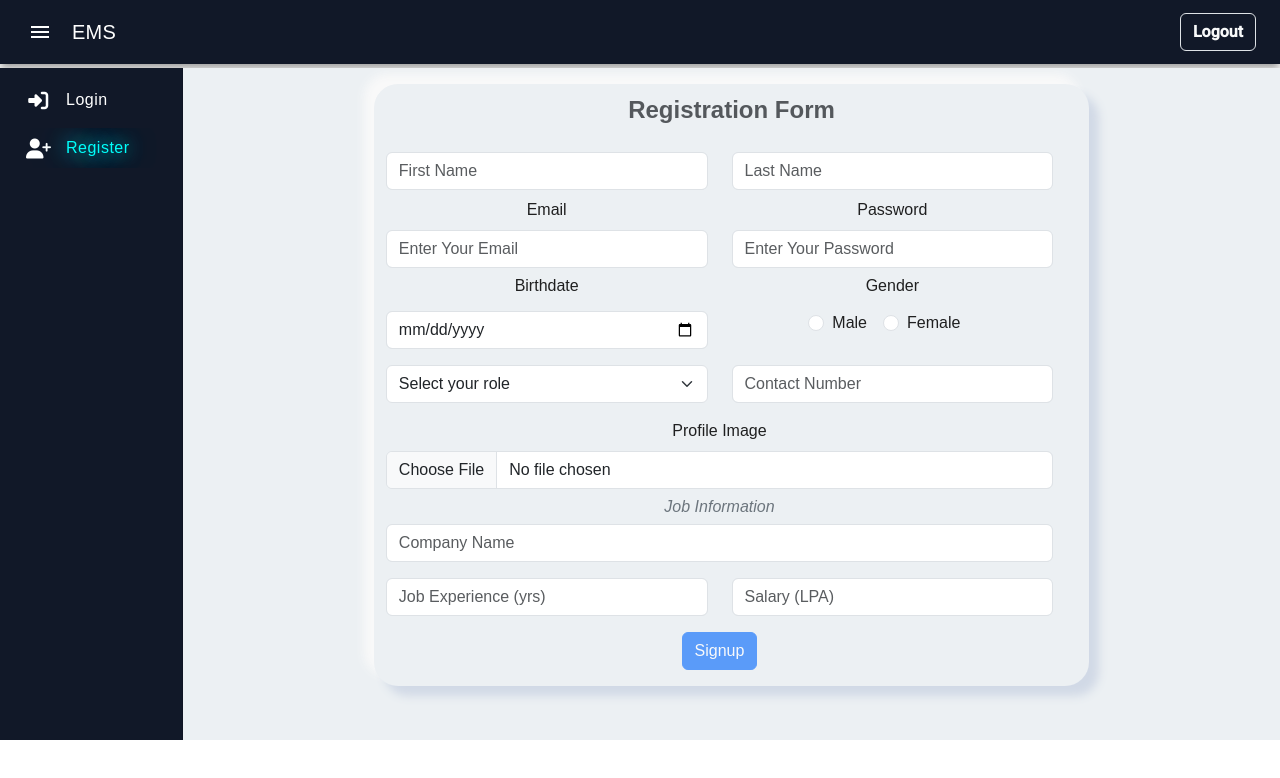
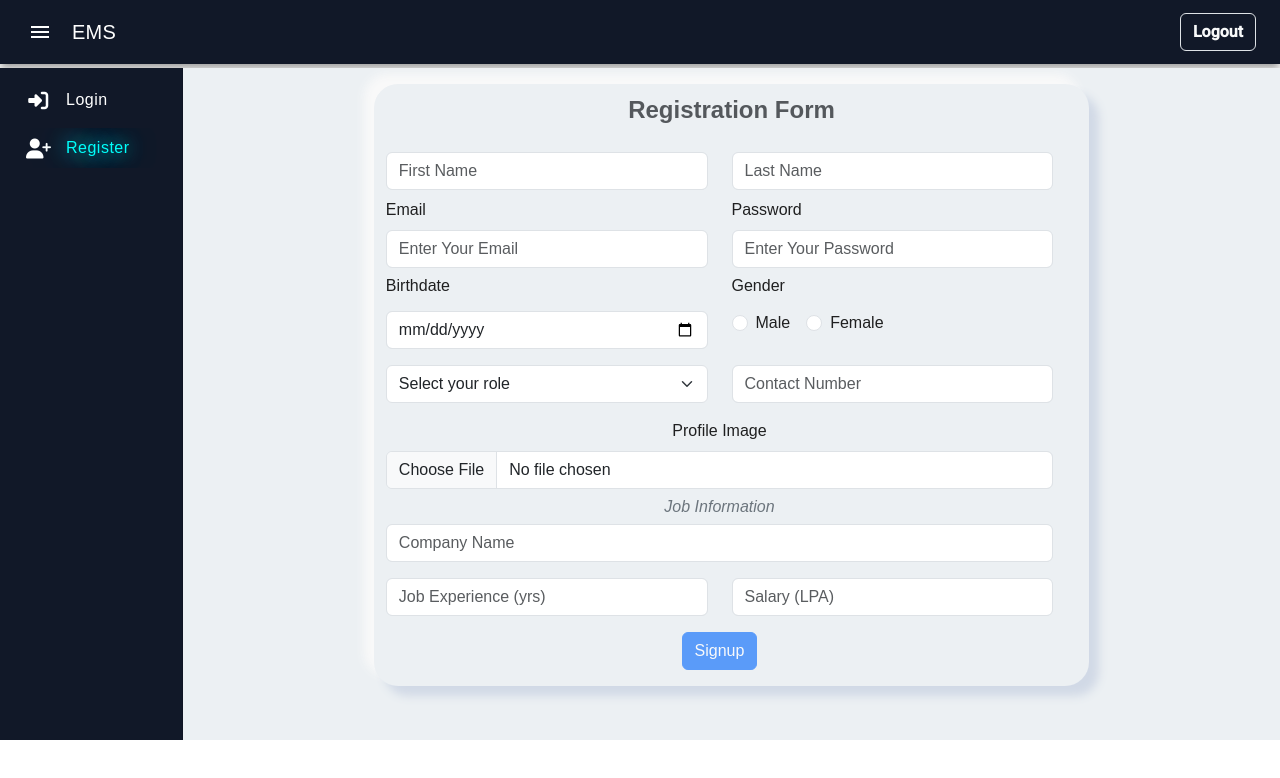
Before and after one commit to jayshree-1310/Employee_Management_system, an Angular app: page /register in a window 1280 px wide. Shown: the top 778 px of the page. Built offline with nearby package versions, Linux system fonts and the light colour scheme.

Commit message:
registration

```diff
--- a/src/app/common/registrationform/registrationform.component.css
+++ b/src/app/common/registrationform/registrationform.component.css
@@ -5,3 +5,8 @@
   overflow: hidden;
   z-index: 0;
 }
+
+
+.abc{
+  text-align: left;
+}
--- a/src/app/common/registrationform/registrationform.component.html
+++ b/src/app/common/registrationform/registrationform.component.html
@@ -52,8 +52,8 @@
 
         <!-- PERSONAL INFORMATION -->
         <div class="row mt-2">
-          <div class="col">
-            <label for="email" class="form-label">Email</label>
+          <div class="col abc" >
+            <label for="email" class="form-label "  >Email</label>
             <input
               type="email"
               class="form-control"
@@ -61,7 +61,7 @@
               id="email"
             />
           </div>
-          <div class="col">
+          <div class="col abc">
             <label for="password" class="form-label">Password</label>
             <input
               type="password"
@@ -73,13 +73,13 @@
         </div>
 
         <div class="row mt-1">
-          <div class="col">
+          <div class="col abc">
             <h6>
               <label for="datepicker" class="form-label mt-1">Birthdate</label>
             </h6>
             <input type="date" class="form-control" id="datepicker" />
           </div>
-          <div class="col">
+          <div class="col abc">
             <div class="row mb-2 mt-1">
               <h6>Gender</h6>
             </div>
```
